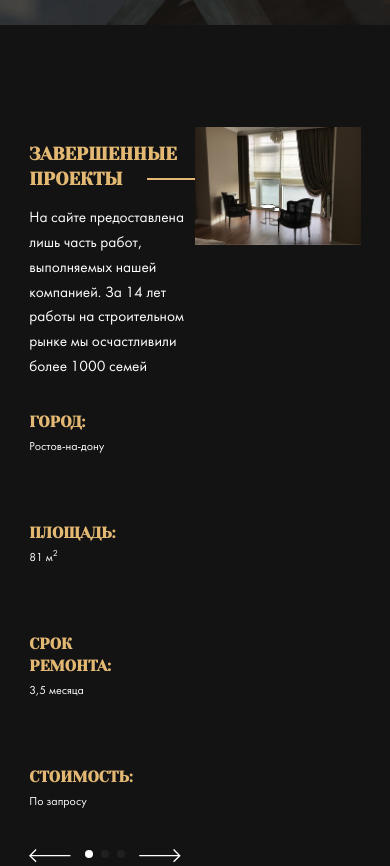
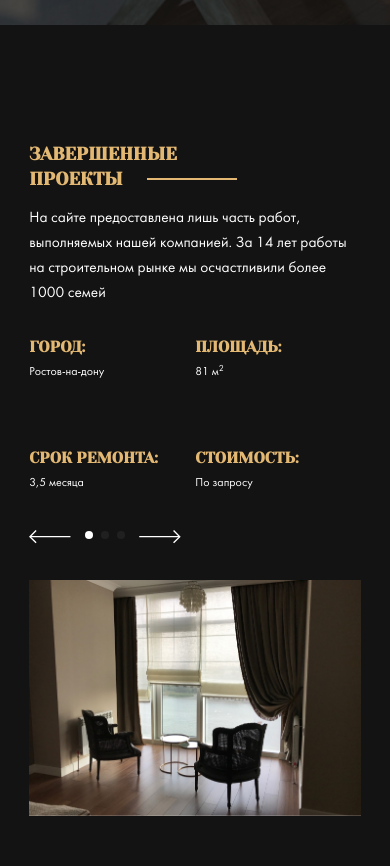
Before and after one commit to mmstrebkov/repair-design, a website: page index.html in a window 390 px wide. Shown: the part 777-1643 px from the top of the page. Drawn offline with nearby package versions, Linux system fonts and the light colour scheme; files whose address does not match are found by name.

Commit message:
feat: add responsive for section projects

```diff
--- a/index.html
+++ b/index.html
@@ -55,7 +55,7 @@
     <section class="section section--dark projects">
       <div class="container">
         <div class="row">
-          <div class="col-50">
+          <div class="col-50 col-50-one">
             <div class="section-title section-title--left">
               <h2 class="section-title__heading section-title__heading--primary">Завершенные <span class="section-title__word">проекты</span></h2>
               <p class="section-title__text">На сайте предоставлена лишь часть работ, выполняемых нашей компанией. За 14 лет работы на строительном рынке мы осчастливили более 1000 семей</p>
@@ -130,14 +130,14 @@
 
           </div>
           <!-- /.col-50 -->
-          <div class="col-50">
-            <div class="swiper-container">
+          <div class="col-50 col-50--two">
+            <div class="swiper-container swiper-slider-image">
               <!-- Additional required wrapper -->
-              <div class="swiper-wrapper swiper-no-swiping">
+              <div class="swiper-wrapper swiper-no-swiping swiper-slide-image">
                   <!-- Slides -->
-                  <div class="swiper-slide"><img src="img/project.jpg" alt="Картинка"></div>
-                  <div class="swiper-slide"><img src="img/project.jpg" alt="Картинка"></div>
-                  <div class="swiper-slide"><img src="img/project.jpg" alt="Картинка"></div>
+                  <div class="swiper-slide"><img src="img/project.jpg" alt="Картинка" class="swiper-slider-image"></div>
+                  <div class="swiper-slide"><img src="img/project.jpg" alt="Картинка" class="swiper-slider-image"></div>
+                  <div class="swiper-slide"><img src="img/project.jpg" alt="Картинка" class="swiper-slider-image"></div>
                   ...
               </div>
               <!-- /.swiper-wrapper -->
--- a/sass/_media.sass
+++ b/sass/_media.sass
@@ -24,6 +24,19 @@
             &__title
                 min-height: 2.9rem
 
+@media screen and ( max-width:900px )
+    .row
+        flex-direction: column
+        .col-50
+            width: 100%
+            &--two
+                margin-top: 3rem
+    .swiper-slider-image
+        width: 100%
+
+
+
+
 @media screen and ( max-width:760px )
     .types
         .row
@@ -33,6 +46,8 @@
             margin-bottom: 5rem
         .card__text
             margin-left: 0
+
+
 
 @media screen and ( max-width:570px )
     .contacts
```
Also changed, not shown: css/style.css, sass/templates/_projects.sass (line endings or trailing spaces).
